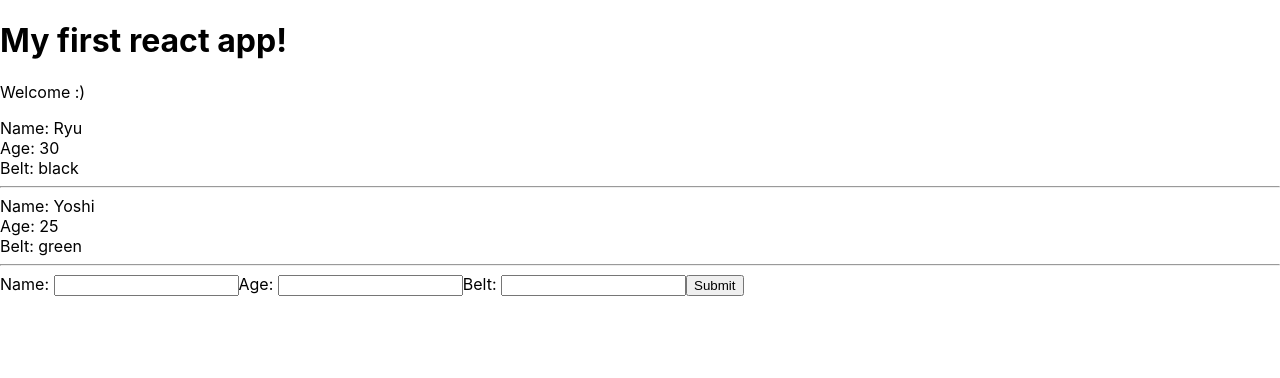
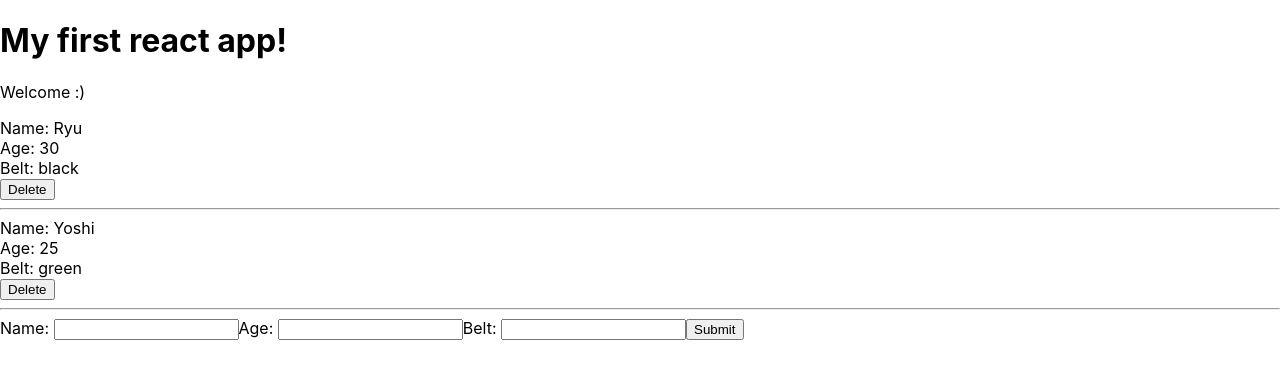
Before and after one commit to carissafarry/study-react-redux-complete, a React (Create React App) app in the folder myapp/: page / in a window 1280 px wide. Shown: the top 378 px of the page. Built offline with nearby package versions, Linux system fonts and the light colour scheme.

Commit message:
#19 Deleting Data

```diff
--- a/myapp/src/App.js
+++ b/myapp/src/App.js
@@ -27,6 +27,19 @@
     // ? Editing state ninjas secara langsung menggunakan setState tanpa menyalin state terlebih dahulu ke variabel baru ninjas, akan mereset nilai state ninjas. Jadi, state ninjas harus dicopy dulu, baru ditambahkan array state baru, kemudian baru menggunakan setState.
   }
 
+  deleteNinja = (id) => {
+    // console.log(id);
+    // * Using Filter method, dan melakukan loop untuk tiap baris data (menggunakan arrow function)
+    // ? Jika nilai (ninja.id !== id) bernilai benar (id tidak sama), maka akan mereturn nilai true, dan akan dibuang oleh method filter(). Jika bernilai salah (id sama), mereturn nilai false, dan akan ditampung ke variable ninjas.
+    let ninjas = this.state.ninjas.filter(ninja => {
+      return ninja.id !== id
+    });
+
+    this.setState({
+      ninjas: ninjas,
+    })
+  }
+
   render() {
     return (
       <div className="App">
@@ -34,7 +47,7 @@
         <p>Welcome :)</p>
 
         {/* <Ninjas name="Ryu" age="25" belt="black"/> */}
-        <Ninjas ninjas={this.state.ninjas} />
+        <Ninjas deleteNinja={this.deleteNinja} ninjas={this.state.ninjas} />
         <AddNinja addNinja={this.addNinja}/>
       </div>
     )
--- a/myapp/src/Ninjas.js
+++ b/myapp/src/Ninjas.js
@@ -2,7 +2,7 @@
 
 // ! Only use functional components when we don't need the state and we are only primarily concerned with the UI or accepting state to be output in the UI. Functional components can not be used to access it's own state.
 
-const Ninjas = ({ ninjas }) => { // ? auto destructuring props menjadi const ninjas
+const Ninjas = ({ ninjas, deleteNinja }) => { // ? auto destructuring props menjadi const ninjas
 
     // * Dalam CLASS-BASED COMPONENTS, props secara otomatis terikat pada instance component, sehingga harus dipanggil menggunakan "this"
 
@@ -50,7 +50,10 @@
         <div className="ninja-list">
             {/* { ninjaList } */}
 
-            {/* /// CONDITIONAL OUTPUT : 3 /// */}
+            {/*
+                ///* CONDITIONAL OUTPUT : 3 ///
+            */}
+
             {
                 ninjas.map(ninja => {
                     return ninja.age > 20 ? (
@@ -58,6 +61,15 @@
                             <div>Name: { ninja.name }</div>
                             <div>Age: { ninja.age }</div>
                             <div>Belt: { ninja.belt }</div>
+                            {/* //* Anonymous Function.
+                                //? Because we add parentheses after function deleteNinja, we are automatically invoking the function instead of reference it. So, we have to add an anonymous funtion
+                             */}
+                            {/* <button onClick={deleteNinja(ninja.id)}>Delete</button> */}
+                            <button onClick={() => {deleteNinja(ninja.id)}}>Delete</button>
+
+                            {/*
+                                //* Anonymous function make it not automatically going to be invoked, it's only gonna be invoked when the function surrounding it fires, and thats only fires when we clicked it (onClick)
+                             */}
                             <hr />
                         </div>
                     ) : null;
```
